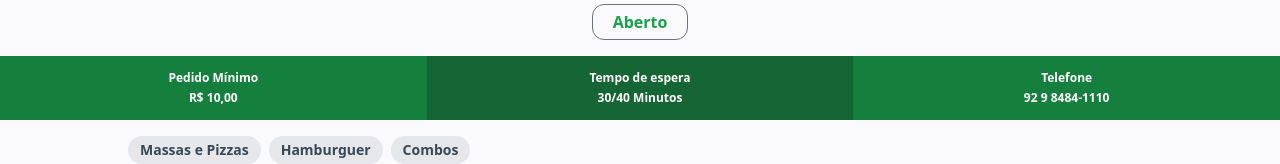
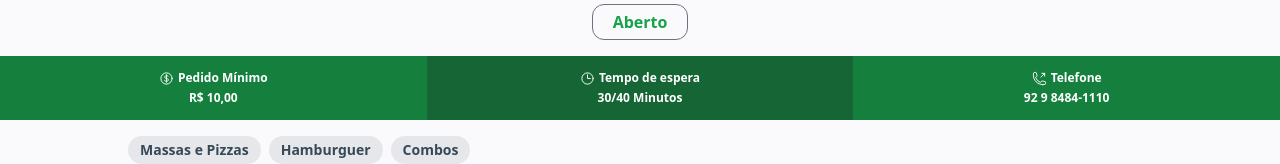
Before and after one commit to devfilipealmeida/ordereasy-front, a Next.js app: page /cardapio in a window 1280 px wide. Shown: the part 268-432 px from the top of the page. Built offline with nearby package versions, Linux system fonts and the light colour scheme.

Commit message:
ajustado header com ícones

```diff
--- a/src/app/cardapio/page.tsx
+++ b/src/app/cardapio/page.tsx
@@ -7,6 +7,7 @@ import {
 import { ChevronRightIcon } from '@heroicons/react/24/outline'
 
 export default function Cardapio() {
+
     return (
         // aqui mudei de h-full pra screen
         <body className='w-full h-full bg-bg-gray-main'>
@@ -33,6 +34,10 @@ export default function Cardapio() {
                         <ProductCard />
                         <ProductCard />
                         <ProductCard />
+                        <ProductCard />
+                        <ProductCard />
+                        <ProductCard />
+                        <ProductCard />
                         </div>
                     </div>
                     </div>
--- a/src/components/Header/Header.tsx
+++ b/src/components/Header/Header.tsx
@@ -1,3 +1,5 @@
+import { CurrencyDollarIcon, ClockIcon, PhoneArrowUpRightIcon } from '@heroicons/react/24/outline'
+
 export const Header = () => {
     return (
         <div className="flex flex-row items-center justify-center">
@@ -7,15 +9,24 @@ export const Header = () => {
                 <button className="mt-4 font-bold text-green-600 border-gray-500 border-solid border-[1px] rounded-xl py-[0.3125rem] px-[1.25rem]" >Aberto</button>
                 <div className="mt-4 w-screen h-16 grid grid-cols-3">
                     <div className="bg-green-700 flex flex-col justify-center items-center">
-                        <p className="text-white font-semibold text-xs mb-[2px]">Pedido Mínimo</p>
+                        <div className='flex flex-row items-center mb-[2px]'>
+                            <CurrencyDollarIcon width={15} height={15} className='text-white mr-[2px]' />
+                            <p className="text-white font-semibold text-xs ml-[2px]">Pedido Mínimo</p>
+                        </div>
                         <p className="text-white font-semibold text-xs mt-[2px]">R$ 10,00</p>
                     </div>
                     <div className="bg-green-800 flex flex-col justify-center items-center">
-                        <p className="text-white font-semibold text-xs mb-[2px]">Tempo de espera</p>
+                        <div className='flex flex-row items-center mb-[2px]'>
+                            <ClockIcon width={15} height={15} className='text-white mr-[2px]' />
+                            <p className="text-white font-semibold text-xs ml-[2px]">Tempo de espera</p>
+                        </div>
                         <p className="text-white font-semibold text-xs mt-[2px]">30/40 Minutos</p>
                     </div>
                     <div className="bg-green-700 flex flex-col justify-center items-center">
-                        <p className="text-white font-semibold text-xs mb-[2px]">Telefone</p>
+                        <div className='flex flex-row items-center mb-[2px]'>
+                            <PhoneArrowUpRightIcon width={15} height={15} className='text-white mr-[2px]' />
+                            <p className="text-white font-semibold text-xs ml-[2px]">Telefone</p>
+                        </div>
                         <p className="text-white font-semibold text-xs mt-[2px]">92 9 8484-1110</p>
                     </div>
                 </div>
```
